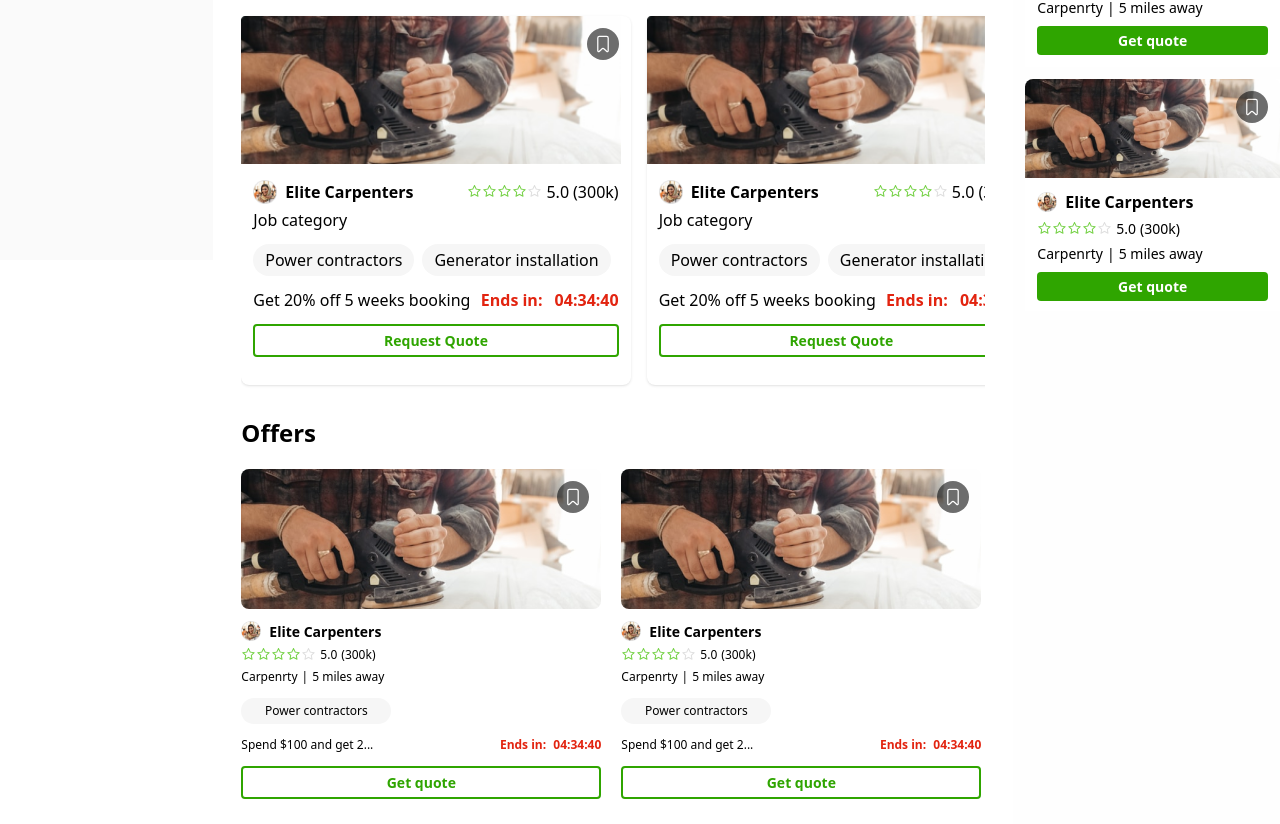
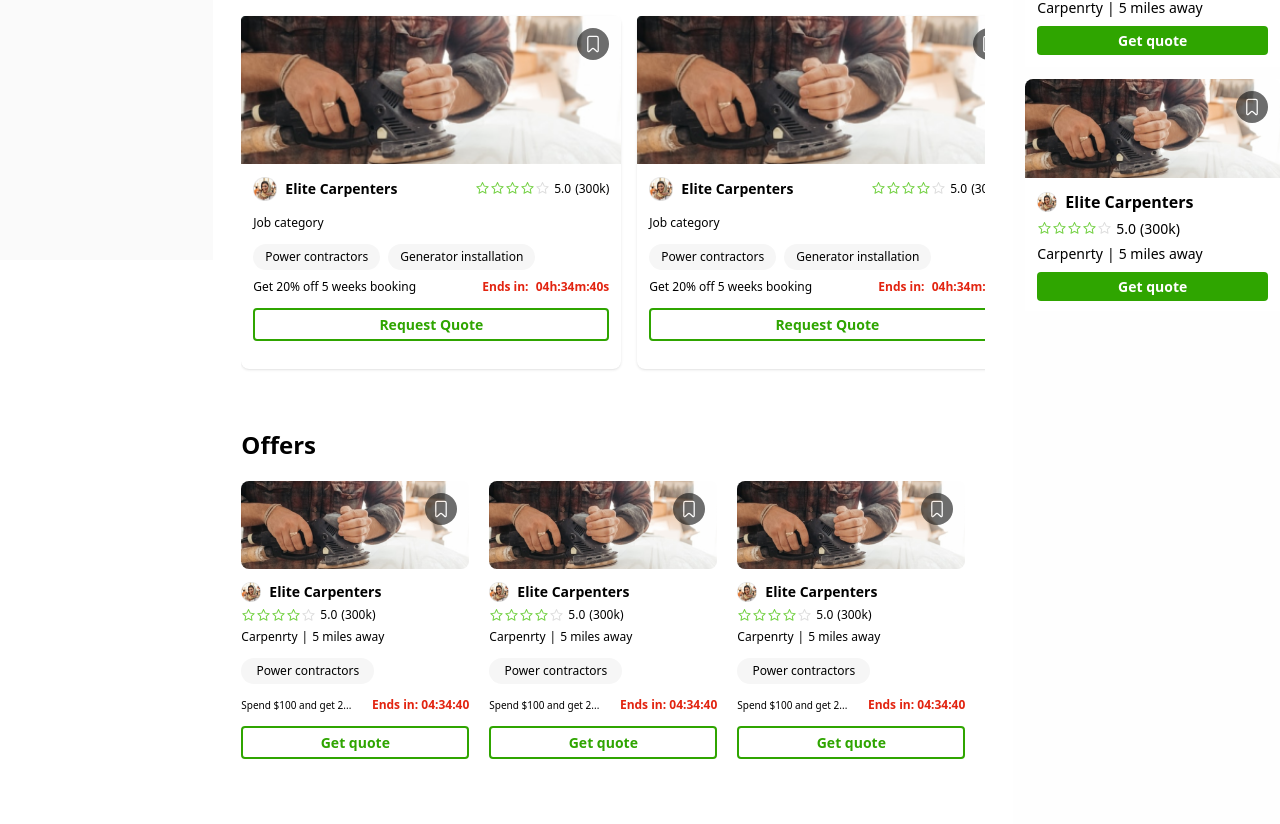
Before and after one commit to Dynamitetechdev/loggworks, a Next.js app: page / in a window 1280 px wide. Shown: the part 540-1364 px from the top of the page. Built offline with nearby package versions, Linux system fonts and the light colour scheme.

Commit message:
Chore: new updates

```diff
--- a/components/general/cards/cardLarge.tsx
+++ b/components/general/cards/cardLarge.tsx
@@ -20,7 +20,7 @@ const CardLarge = () => {
         />
       </Link>
 
-      <div className="card_content md:p-3 p-2">
+      <div className="card_content md:p-3 p-2 text-[12px]">
         <div className="title flex items-center justify-between">
           <Link href={"/sampleCategory/Elite Carpenters/"}>
             <div className="flex items-center">
@@ -31,20 +31,20 @@ const CardLarge = () => {
                 alt="brand_logo "
                 className="mr-2"
               />
-              <h4 className="font-bold">Elite Carpenters</h4>
+              <h4 className="font-bold text-[14px]">Elite Carpenters</h4>
             </div>
           </Link>
-          <div className="flex items-center my-1 min-md:text-[14px]">
+          <div className="flex items-center my-1">
             <StarReview />
             <p className="mx-1">5.0</p>
             <p>(300k)</p>
           </div>
         </div>
 
-        <div className="job_category min-md:text-[14px]">
-          <h1>Job category</h1>
+        <div className="job_category">
+          <h1 className="my-3">Job category</h1>
 
-          <ul className="flex my-3 ">
+          <ul className="flex mb-2">
             <li className="bg-lightWhite px-3 py-1 rounded-full mr-2">
               Power contractors
             </li>
@@ -57,7 +57,7 @@ const CardLarge = () => {
         <div className="flex items-center justify-between mb-3 min-md:text-[14px]">
           <h5>Get 20% off 5 weeks booking</h5>{" "}
           <h5 className="text-timerColor font-bold">
-            Ends in: <span className="ml-2">04:34:40</span>{" "}
+            Ends in: <span className="ml-1">04h:34m:40s</span>{" "}
           </h5>
         </div>
         <Link href={"/message"}>
--- a/components/general/cards/cardMedium.tsx
+++ b/components/general/cards/cardMedium.tsx
@@ -43,15 +43,15 @@ const CardMedium = () => {
           </div>
 
           <div className="md:my-3 my-2 text-[12px]">
-            <p className="text-center bg-lightWhite w-8/12 md:w-5/12 px-2 md:px-3 py-1 rounded-full mr-2 min-md:text-[10px]">
+            <p className="text-center bg-lightWhite w-8/12 md:w-7/12 px-2 md:px-3 py-1 rounded-full mr-2 min-md:text-[10px]">
               Power contractors
             </p>
           </div>
 
-          <div className="md:flex items-center justify-between mb-3 max-sm:text-[12px] text-[12px]">
-            <p>{sampleText.substring(20, -1)}...</p>{" "}
+          <div className="md:flex items-center justify-between mb-3 text-[12px]">
+            <p className=" text-[10px]">{sampleText.substring(20, -1)}...</p>{" "}
             <p className="text-timerColor font-bold">
-              Ends in: <span className="ml-1">04:34:40</span>{" "}
+              Ends in: <span className="">04:34:40</span>{" "}
             </p>
           </div>
           <button className="w-full py-[4px] text-green text-[14px] max-sm:text-[10px] font-bold py-2 px-4 border-2 border-green rounded rounded items-center ">
--- a/components/general/nav/header.tsx
+++ b/components/general/nav/header.tsx
@@ -12,7 +12,7 @@ const Header = () => {
 
   const [openAdminNav, setOpenAdminNav] = useState(false);
   return (
-    <div className="header md:bg-white md:z-50 md:fixed md:w-10/12 md:h-[62px] md:flex justify-between md:border-b border-grey items-center md:px-6 px-3 max-sm:pt-3">
+    <div className="header md:bg-white md:z-50 md:fixed md:w-10/12 md:h-[62px] md:flex justify-between md:border-b border-grey items-center md:px-6 px-3 max-sm:pt-3 xl:-ml-[3.5%]">
       <div className="md:hidden mobile flex items-center justify-between">
         <div className="mobile_log">
           <Link href="/">
--- a/components/mainPageTabs/dealOfTheDay.tsx
+++ b/components/mainPageTabs/dealOfTheDay.tsx
@@ -37,7 +37,7 @@ const DealOfTheDay = () => {
   return (
     <>
       <motion.div className=" deals px-3 max-sm:py-3 md:mx-4 overflow-hidden">
-        <h1 className="text-2xl font-bold max-sm:text-[18px]">
+        <h1 className="text-2xl font-semibold max-sm:text-[18px]">
           Deal of the day
         </h1>
         {/* mobile */}
--- a/components/mainPageTabs/offers.tsx
+++ b/components/mainPageTabs/offers.tsx
@@ -8,11 +8,16 @@ const Offers = () => {
     setActiveSlide(index);
   };
   return (
-    <div className="Offers max-sm:py-3 px-3 md:mx-4">
-      <h1 className="text-2xl font-bold my-3 max-sm:text-[18px]">Offers</h1>
+    <div className="Offers max-sm:py-3 px-3 md:mx-4 md:my-10">
+      <h1 className="text-2xl font-semibold my-3 max-sm:text-[18px] ">
+        Offers
+      </h1>
       <div className=" grid-cols-9 gap-5 flex overflow-x-scroll max-md:scrolling-touch ">
         {offers.map((_, i) => (
-          <div className="md:col-span-3 flex-shrink-0 max-sm:w-[200px]" key={i}>
+          <div
+            className="md:col-span-3 flex-shrink-0 max-sm:w-[200px] md:max-w-[228px]"
+            key={i}
+          >
             <CardMedium />
           </div>
         ))}
--- a/components/messageComponents/quoteMessage.tsx
+++ b/components/messageComponents/quoteMessage.tsx
@@ -33,7 +33,7 @@ const QuoteMessage: React.FC<{
             >
               Decline
             </button>
-            <Link href={`/message/quote/1`}>
+            <Link href={`/message/payment/9`}>
               <button
                 className="bg-green text-white w-[140px] text-[14px] py-[8px] px-4 rounded"
                 onClick={() => setQuoteRequest("paid")}
--- a/components/pageTabs/homeTab.tsx
+++ b/components/pageTabs/homeTab.tsx
@@ -27,7 +27,10 @@ const HomeTab = () => {
   };
   return (
     <div className="content_body max-sm:block h-screen md:grid md:grid-cols-12 md:pt-14">
-      <div className="main col-span-9 bg-white relative md:mb-16 " id="main">
+      <div
+        className="main col-span-9 bg-white relative md:mb-16 md:-ml-0 xl:-ml-16"
+        id="main"
+      >
         <Categories />
         <div className="md:max-w-[840px] md:mx-auto">
           <BannerCarousel />
--- a/pages/message/payment/[id].tsx
+++ b/pages/message/payment/[id].tsx
@@ -28,7 +28,8 @@ const Payment = () => {
           <NavHead
             activeStep={activeStep}
             setActiveStep={setActiveStep}
-            title="Bookings"
+            title="Payment"
+            type="notab"
           />
 
           <div className="px-6 md:px-9 pt-5 md:flex text-pTagGrey ">
--- a/pages/message/payment/confirmed/[id].tsx
+++ b/pages/message/payment/confirmed/[id].tsx
@@ -29,6 +29,7 @@ const Payment = () => {
             activeStep={activeStep}
             setActiveStep={setActiveStep}
             title="Bookings"
+            type="notab"
           />
 
           <div className="px-6 md:px-9 pt-5 my-20 md:flex text-pTagGrey ">
--- a/pages/message/quote/[id].tsx
+++ b/pages/message/quote/[id].tsx
@@ -182,12 +182,14 @@ const Quote = () => {
                       Declined
                     </button>
 
+                    <Link href={`/message/payment/9`}>
                       <button
                         className="bg-green text-white w-[177px] text-[14px] py-[12px] px-4 rounded"
                         onClick={() => setQuoteRequest("paid")}
                       >
                         Accept
                       </button>
+                    </Link>
                   </div>
                 )}
 
--- a/tailwind.config.js
+++ b/tailwind.config.js
@@ -36,6 +36,8 @@ module.exports = {
       // => @media (min-width: 960px) { ... }
 
       lg: "1338px",
+
+      xl: "1580px",
       // => @media (min-width: 1440px) { ... }
     },
   },
```
Also changed, not shown: components/postJobComponents/navHead.tsx (+6 -6 lines). Lines whose indentation alone changed are shown as unchanged.
